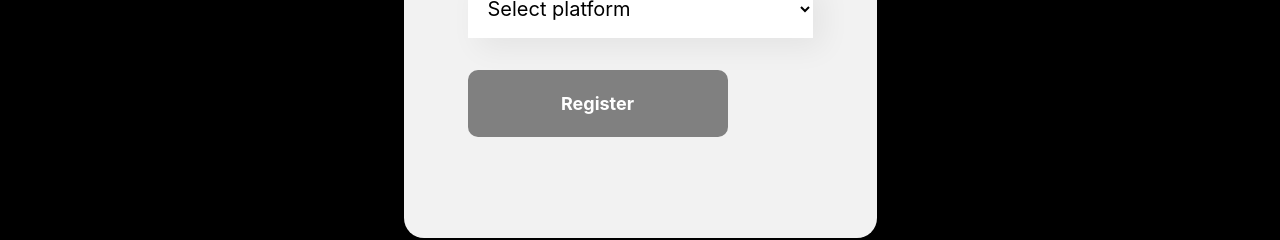
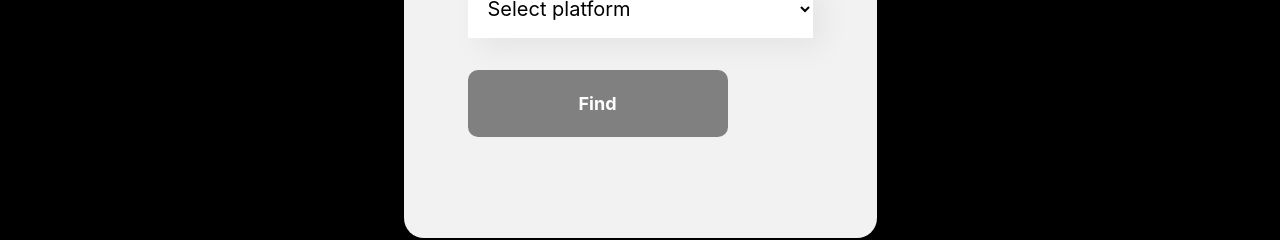
Before and after one commit to ubirataantunes/find-cod-players, a React (Create React App) app: page / in a window 1280 px wide. Shown: the part 476-716 px from the top of the page. Built offline with nearby package versions, Linux system fonts and the light colour scheme; the HTML template or start-up script is replaced by a standard one.

Commit message:
text button

```diff
--- a/src/components/Form/index.tsx
+++ b/src/components/Form/index.tsx
@@ -81,7 +81,7 @@ const Form = (props: any) => {
           placeHolder="Select your platform"
           changed={(value: any) => setPlatform(value)}
         />
-        <Button>Register</Button>
+        <Button>Find</Button>
       </form>
       {users.map(user => (
         <div key={user.username}>
```
